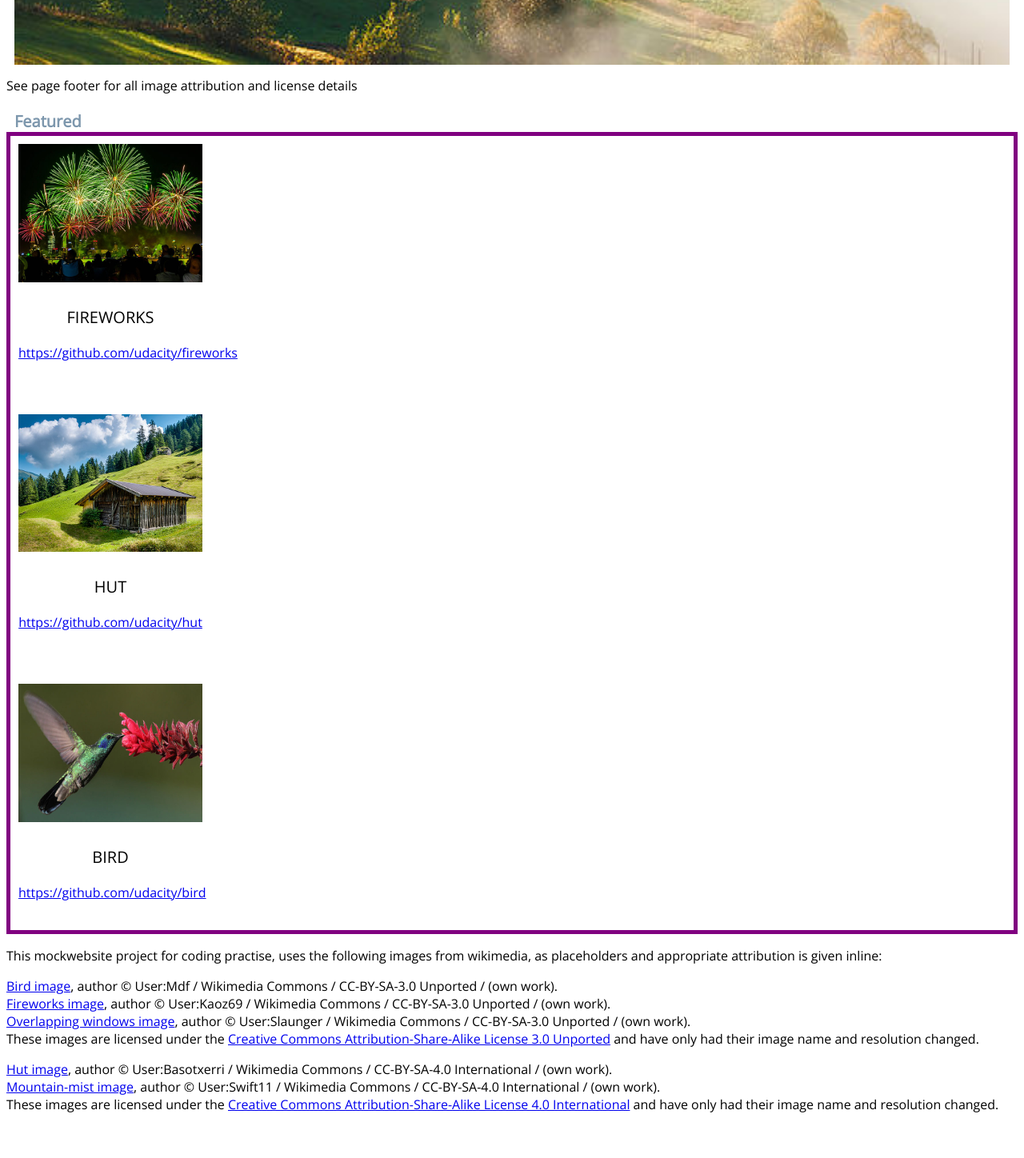
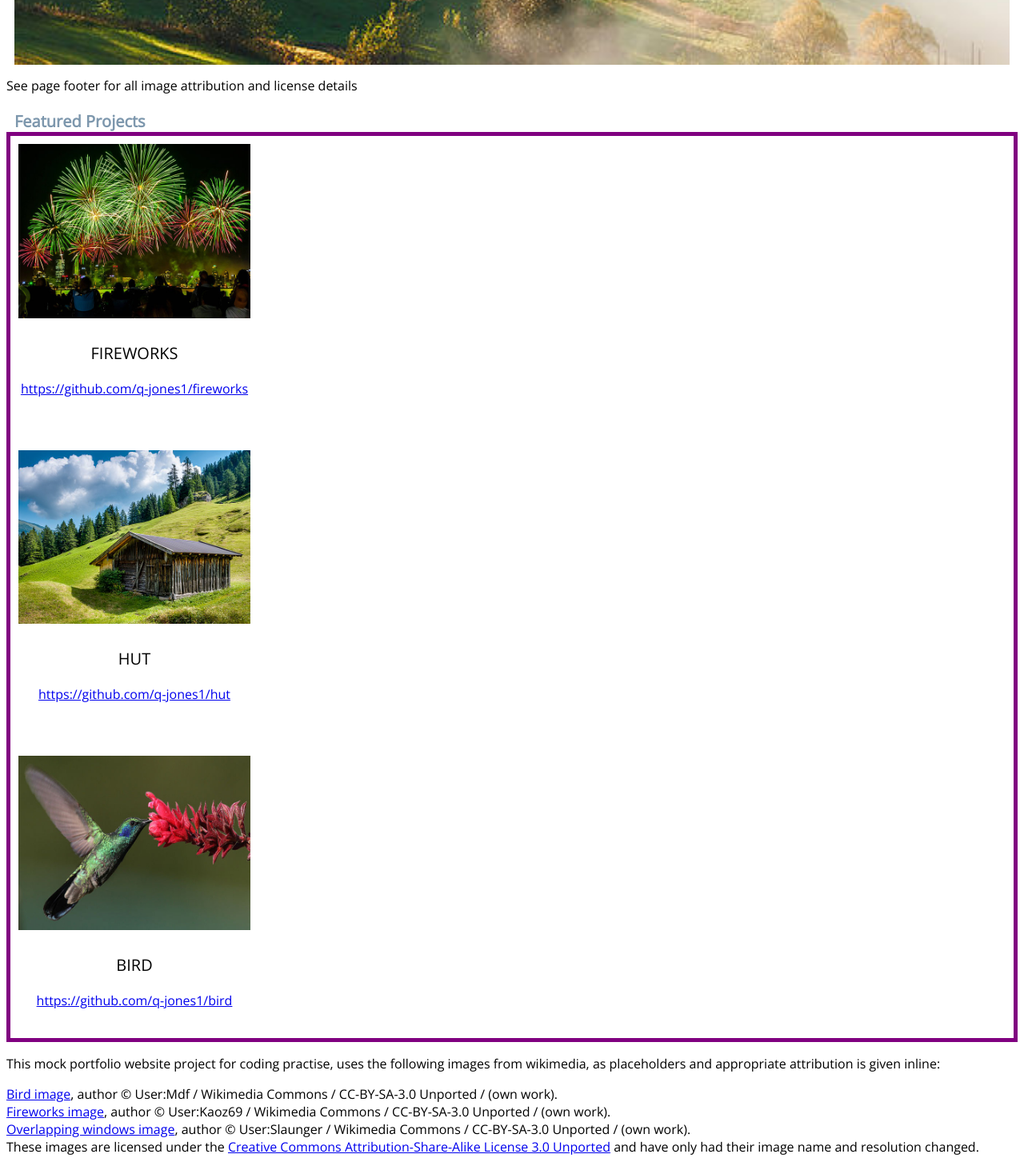
Before and after one commit to q-jones1/nanodegree-fend-portfolio-site, a plain HTML site: page index.html in a window 1280 px wide. Shown: the part 980-2428 px from the top of the page at 80% size. Before the commit the page ends 2388 px from the top, so only its background shows below. Drawn offline with nearby package versions, Linux system fonts and the light colour scheme.

Commit message:
feat: Update mock project links

```diff
--- a/css/base.css
+++ b/css/base.css
@@ -71,7 +71,7 @@ body {
 }
 
 .project-container {
-  width: 250px;
+  width: 310px;
   border: 10px solid #fff;
   box-sizing: border-box;
 }
--- a/index.html
+++ b/index.html
@@ -30,26 +30,26 @@
         </div>
         <div class="attribution-notice">See page footer for all image attribution and license details</div>
         <section>
-          <h2 class="mockwork-title">Featured</h2>
+          <h2 class="mockwork-title">Featured Projects</h2>
           <div class="mockwork-container">
             <div class="project-container">
               <img class="project-image" src="img/fireworks-640-480.jpg" alt="A picture of fireworks">
               <p class="project-title">fireworks</p>
-              <p class="project-link"><a href="https://github.com/udacity/fireworks">https://github.com/udacity/fireworks</a>
+              <p class="project-link"><a href="mock-link-for-display-only">https://github.com/q-jones1/fireworks</a>
               </p>
             </div>
             <div class="image-spacer"></div>
             <div class="project-container">
               <img class="project-image" src="img/mountain-hut-640-480.jpg" alt="A picture of a Mountain Hut">
               <p class="project-title">hut</p>
-              <p class="project-link"><a href="https://github.com/udacity/hut">https://github.com/udacity/hut</a>
+              <p class="project-link"><a href="mock-link-for-display-only">https://github.com/q-jones1/hut</a>
               </p>
             </div>
             <div class="image-spacer"></div>
             <div class="project-container">
               <img class="project-image" src="img/hummingbird-640-480.jpg" alt="A picture of a Hummingbird">
               <p class="project-title">bird</p>
-              <p class="project-link"><a href="https://github.com/udacity/bird">https://github.com/udacity/bird</a>
+              <p class="project-link"><a href="mock-link-for-display-only">https://github.com/q-jones1/bird</a>
               </p>
             </div>
           </div>
@@ -57,7 +57,7 @@
       </section>
     </main>
     <footer>
-      <p>This mockwebsite project for coding practise, uses the following images from wikimedia, as placeholders and appropriate attribution is given inline:</p>
+      <p>This mock portfolio website project for coding practise, uses the following images from wikimedia, as placeholders and appropriate attribution is given inline:</p>
       <p><a href="https://commons.wikimedia.org/wiki/File:Colibri-thalassinus-001.jpg">Bird image</a>, author © User:Mdf / Wikimedia Commons / CC-BY-SA-3.0 Unported / (own work).<br>
         <a href="https://commons.wikimedia.org/wiki/File:Australia_Day_2013_Perth_28.jpg">Fireworks image</a>, author © User:Kaoz69 / Wikimedia Commons / CC-BY-SA-3.0 Unported / (own work).<br>
         <a href="https://commons.wikimedia.org/wiki/File:Window_details_on_Haus_f%C3%BCr_Abgeordnete_des_Deutschen_Bundestags_at_Wilhelmstra%C3%9Fe_65_2014-07-12.jpg">Overlapping windows image</a>, author © User:Slaunger / Wikimedia Commons / CC-BY-SA-3.0 Unported / (own work).<br>
```
